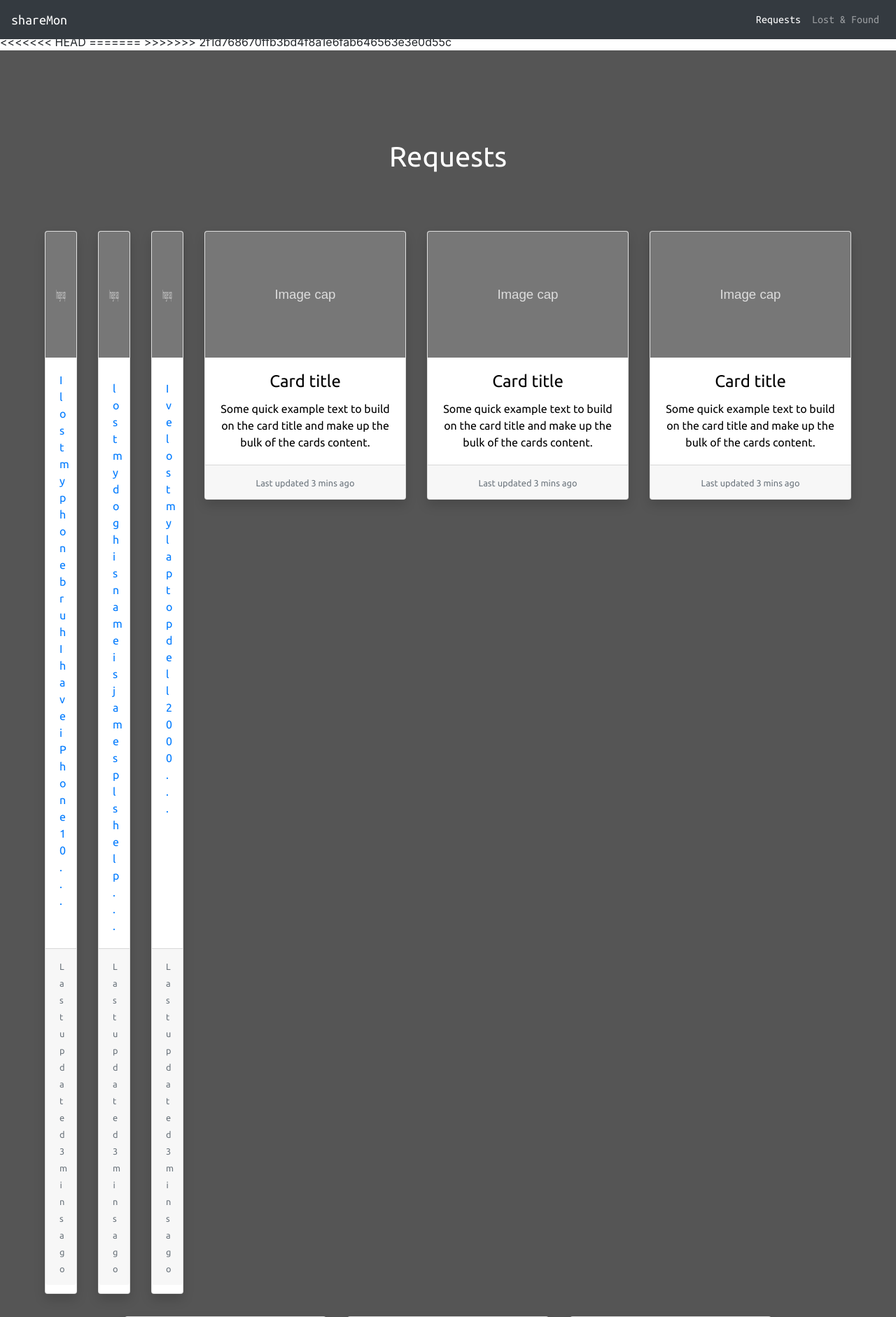
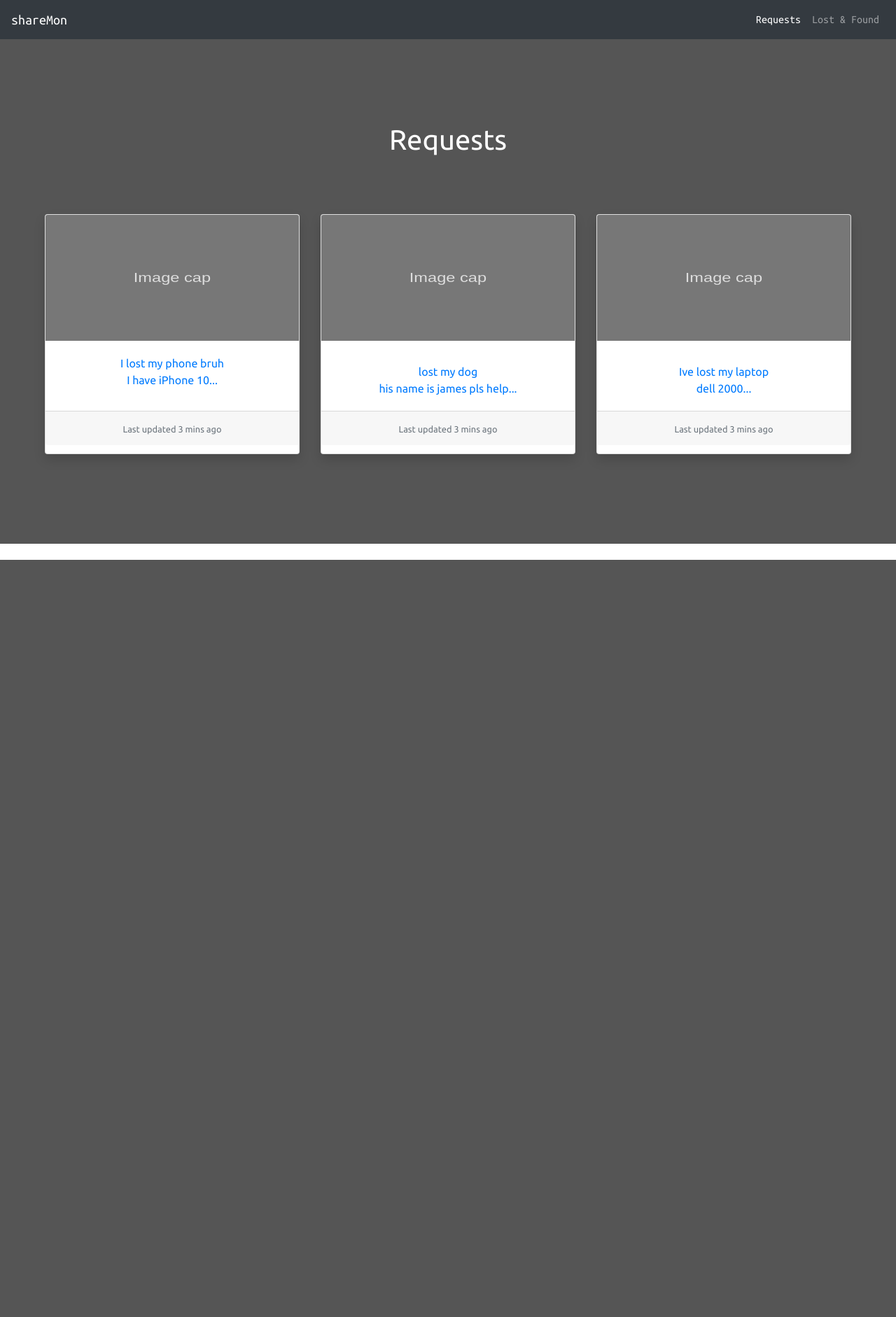
Before and after one commit to 50jeffng/Sharemon, a Django app: page /post/ in a window 1280 px wide. Shown: the top 1882 px of the page at 70% size. After the commit the page ends 800 px from the top, so only its background shows below. Run offline with Django 3.2, Linux system fonts and the light colour scheme; data comes from the database, SQL or seed files in the repository; some libraries are stand-ins or nearby versions.

Commit message:
Fixed mistake in merge conflict

```diff
--- a/sharemon/requests/templates/html/request.html
+++ b/sharemon/requests/templates/html/request.html
@@ -1,16 +1,10 @@
 <!DOCTYPE html>
 <html lang="en">
 <head>
-<<<<<<< HEAD
 	<meta charset="UTF-8" name="viewport" content="width=device-width, initial-scale=1, maximum-scale=1, user-scalable=no">
 	<title>Requests</title>
-  <link rel="stylesheet" type="text/css" href="../css/navbar.css" />
-  <link rel="stylesheet" type="text/css" href="../css/request.css" />
-=======
-  <meta name="viewport" content="width=device-width, initial-scale=1, maximum-scale=1, user-scalable=no">
+  <link rel="stylesheet" type="text/css" href="/static/navbar.css" />
   <link rel="stylesheet" type="text/css" href="/static/request.css" />
-  <link rel="stylesheet" type="text/css" href="/static/navbar.css" />
->>>>>>> 2f1d768670ffb3bd4f8a1e6fab646563e3e0d55c
   <link rel="stylesheet" href="https://stackpath.bootstrapcdn.com/bootstrap/4.3.1/css/bootstrap.min.css" integrity="sha384-ggOyR0iXCbMQv3Xipma34MD+dH/1fQ784/j6cY/iJTQUOhcWr7x9JvoRxT2MZw1T" crossorigin="anonymous">
   <link href="https://fonts.googleapis.com/css?family=Ubuntu|Ubuntu+Mono" rel="stylesheet">
 </head>
@@ -51,10 +45,6 @@
 		</div>
 </div>
 
-<<<<<<< HEAD
-=======
-<script src="/static/request.js"></script>
->>>>>>> 2f1d768670ffb3bd4f8a1e6fab646563e3e0d55c
 <script src="https://code.jquery.com/jquery-3.3.1.slim.min.js" integrity="sha384-q8i/X+965DzO0rT7abK41JStQIAqVgRVzpbzo5smXKp4YfRvH+8abtTE1Pi6jizo" crossorigin="anonymous"></script>
 <script src="https://cdnjs.cloudflare.com/ajax/libs/popper.js/1.14.7/umd/popper.min.js" integrity="sha384-UO2eT0CpHqdSJQ6hJty5KVphtPhzWj9WO1clHTMGa3JDZwrnQq4sF86dIHNDz0W1" crossorigin="anonymous"></script>
 <script src="https://stackpath.bootstrapcdn.com/bootstrap/4.3.1/js/bootstrap.min.js" integrity="sha384-JjSmVgyd0p3pXB1rRibZUAYoIIy6OrQ6VrjIEaFf/nJGzIxFDsf4x0xIM+B07jRM" crossorigin="anonymous"></script>
```
